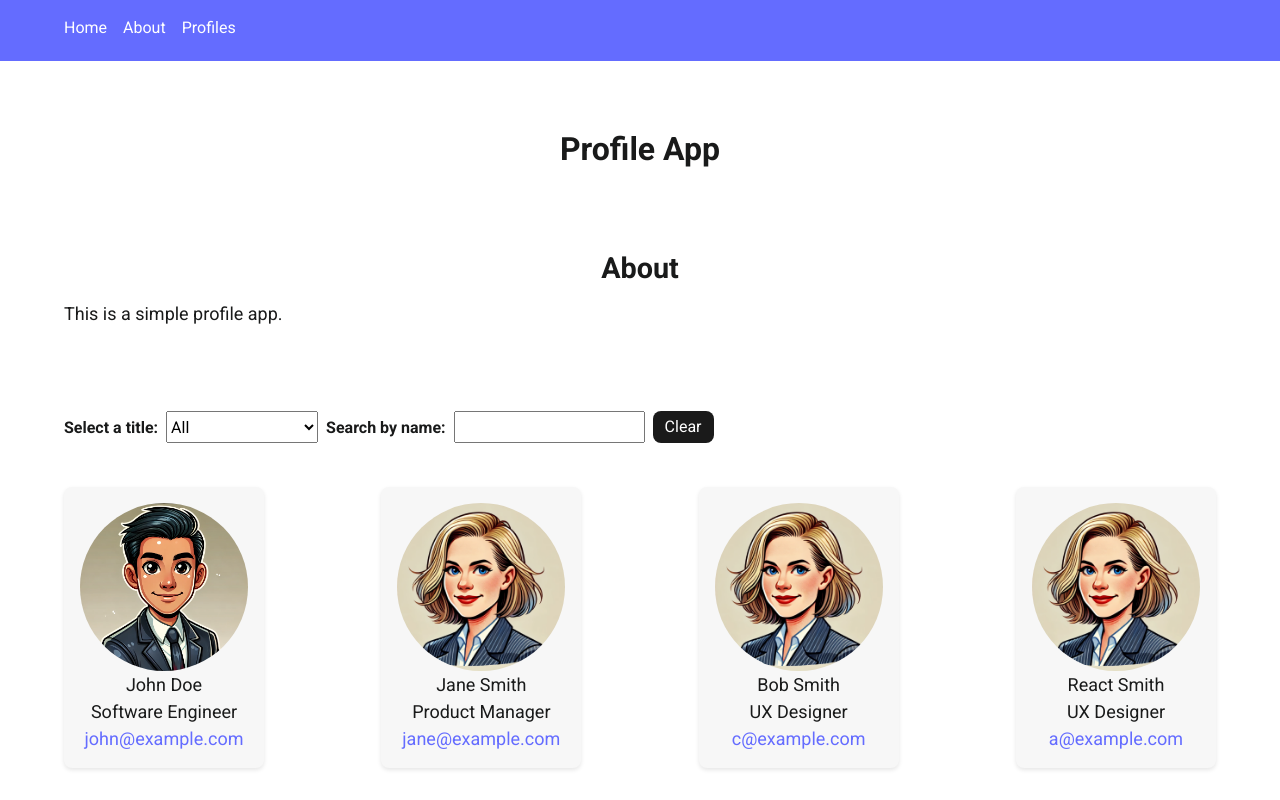
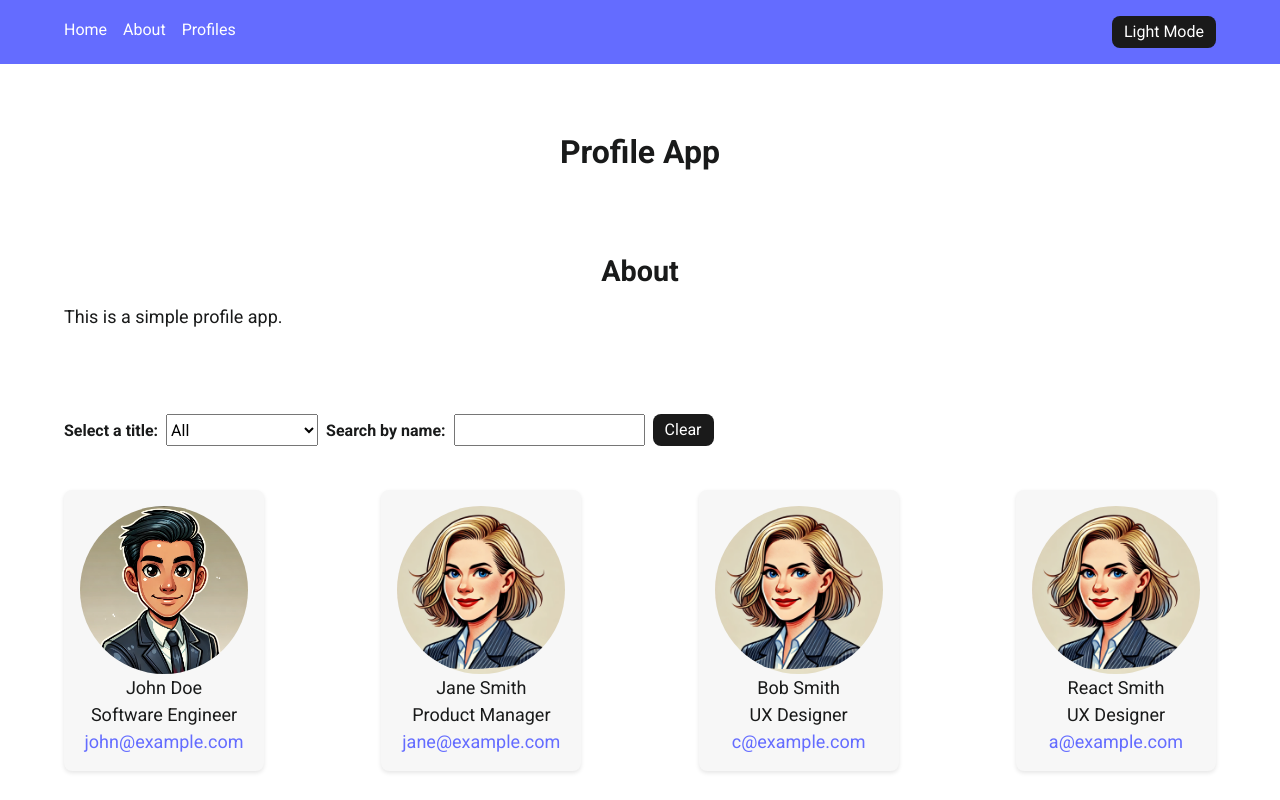
Before and after one commit to Yanhuazong/new-app, a React (Vite) app: page / in a window 1280 px wide. Shown: the top 800 px of the page. Built offline with nearby package versions, Linux system fonts and the light colour scheme.

Commit message:
Add mode

```diff
--- a/src/App.jsx
+++ b/src/App.jsx
@@ -1,6 +1,5 @@
 import "./App.css";
-import Card1 from "./components/Card1";
-import Card2 from "./components/Card2";
+
 import Navbar from "./components/Navbar";
 import About from "./components/About";
 import Card from "./components/Card";
@@ -46,7 +45,10 @@ function App() {
   const titles = [...new Set(profiles.map(profile => profile.title))]
   const [title, setTitle] = useState("")
   const [search, setSearch] = useState("")
-
+  const [mode, setMode] = useState("light")
+  const changeMode = () => {
+    setMode(mode==="dark"?"light":"dark")
+  }
   const handleChange = (event) => {
     setTitle(event.target.value)
   }
@@ -64,9 +66,9 @@ function App() {
   return (
     <>
       <header>
-        <Navbar />
+        <Navbar mode={mode} changeMode={changeMode} />
       </header>
-      <main>
+      <main className={mode}>
         <Wrapper id="header">
           <h1>Profile App</h1>
         </Wrapper>
--- a/src/components/Navbar.jsx
+++ b/src/components/Navbar.jsx
@@ -1,6 +1,6 @@
 import "../styles/Navbar.css";
 
-const Navbar = () => {
+const Navbar = ({mode, changeMode}) => {
     return (
         <nav className="navbar section">
             <ul>
@@ -14,6 +14,7 @@ const Navbar = () => {
                     <a href="#profiles">Profiles</a>
                 </li>
             </ul>
+            <button onClick={changeMode}>{mode==="dark"?"Dark Mode":"Light Mode"}</button>
         </nav>
     );
 }
```
